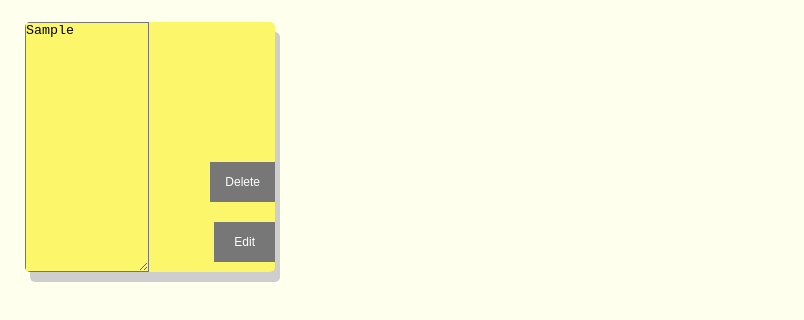
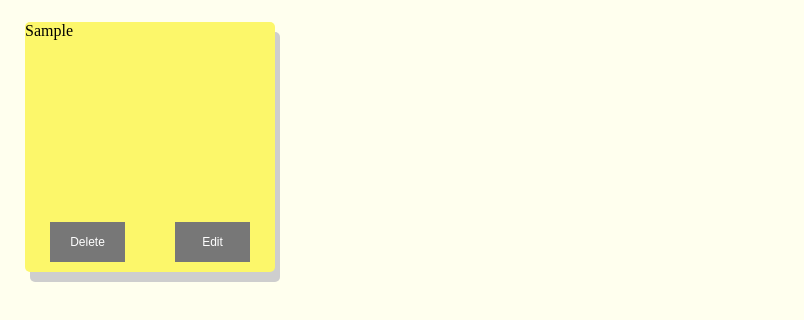
Before and after one commit to LinkOort/jsnotes, a plain HTML site: page index.html in a window 1280 px wide. Both pictures are taken after typing "Sample" into the empty fields and a click on the button "Save". Shown: the part 82-402 px from the top of the page, without its empty margins (0-804 px from the left). Drawn offline with Linux system fonts and the light colour scheme.

Commit message:
save notes project

```diff
--- a/index.html
+++ b/index.html
@@ -11,7 +11,7 @@
     <header><h1>Bloco de Notas</h1><hr></header>
     <div id="noteType">
         <input type="color" id="color" value="#fcf76a">
-        <input type="text" id="nota" class="not">
+        <input type="text" id="nota" class="not" maxlength="300">
         <button type="button" class="btnSave">Save</button>
     </div>
         <div id="principal">
--- a/main.css
+++ b/main.css
@@ -9,6 +9,16 @@ header{
 .nota{
     color: black;
     padding: 25px;
+}
+#btnEdit, #btnDel{
+    position: absolute;
+}
+#btnEdit{
+    left: 150px;
+}
+#btnDel{
+    top: 200px;
+    left: 25px;
 }
 .btnSave, .btnEdit, .btnDel, .btnCheck{
     background-color: #777;
@@ -45,6 +55,7 @@ ul{
     padding: 48px;
 }
 p {
+    position: relative;
     text-align: center;
     list-style: none;
     width: 250px;
@@ -53,8 +64,7 @@ p {
     box-shadow: 5px 10px #cecece;
     border-radius: 5px;
     margin: 25px;
-    overflow: auto;
-    word-wrap: break-word;
+    word-break: break-all;
 }
 p:hover{
     border:1px solid #888888;
--- a/main.js
+++ b/main.js
@@ -1,8 +1,8 @@
 var ind
 
-var bSave = document.querySelector(".btnSave"); // . é para classe, # é para ID
-bSave.addEventListener("click", function(event){
-	event.preventDefault();
+var bSave = document.querySelector(".btnSave");
+bSave.addEventListener("click", function(e){
+	e.preventDefault();
     localStorage.setItem("nota", nota.value);
     ind = localStorage.length + 1;
     localStorage.setItem("nota" + ind, nota.value);
@@ -11,20 +11,14 @@ bSave.addEventListener("click", function(event){
     liNota.setAttribute("id", "anotacao");
     liNota.classList.add("note");
     document.body.appendChild(liNota);
+    liNota.textContent = nota.value;
     document.getElementById("principal").appendChild(liNota);
 
-    var txt = document.createElement("textarea");
-    txt.classList.add("txtarea");
-    txt.textContent = nota.value;
-    document.body.appendChild(txt);
-    liNota.appendChild(txt);
 
     var bEdit = document.createElement("button");
     bEdit.addEventListener("click", edtNote);
     bEdit.classList.add("btnEdit");
-    	var addId = document.getElementsByClassName("btnEdit");
- 		for (var i = 0; i < addId.length; i++)
-        addId[i].id = "btnEdit" + (i ++);
+    bEdit.setAttribute("id", "btnEdit");
     bEdit.textContent = "Edit";
     document.body.appendChild(bEdit);
     liNota.appendChild(bEdit);
@@ -32,9 +26,7 @@ bSave.addEventListener("click", function(event){
     var bDel = document.createElement("button");
     bDel.addEventListener("click", delNote);
     bDel.classList.add("btnDel");
-    	var addId = document.getElementsByClassName("btnDel");
- 		for (var i = 0; i < addId.length; i++)
-        addId[i].id = "btnDel" + (i ++);
+    bDel.setAttribute("id", "btnDel");
     bDel.textContent = "Delete";
     document.body.appendChild(bDel);
     liNota.appendChild(bDel);
```
